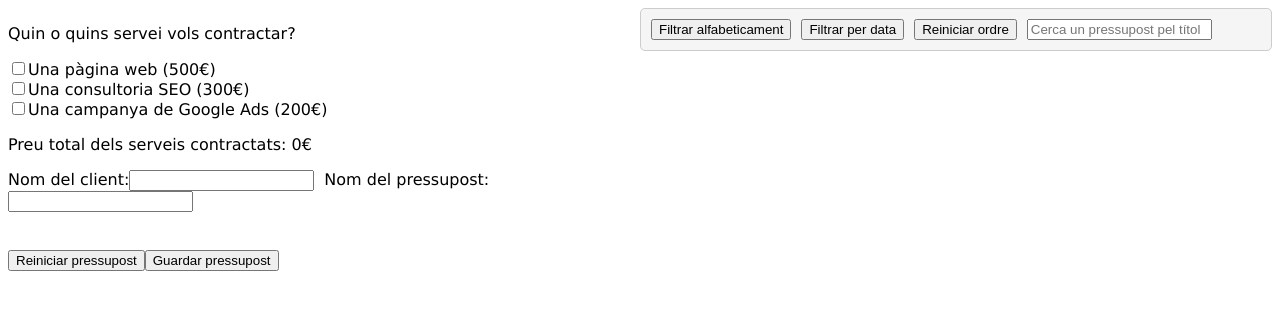
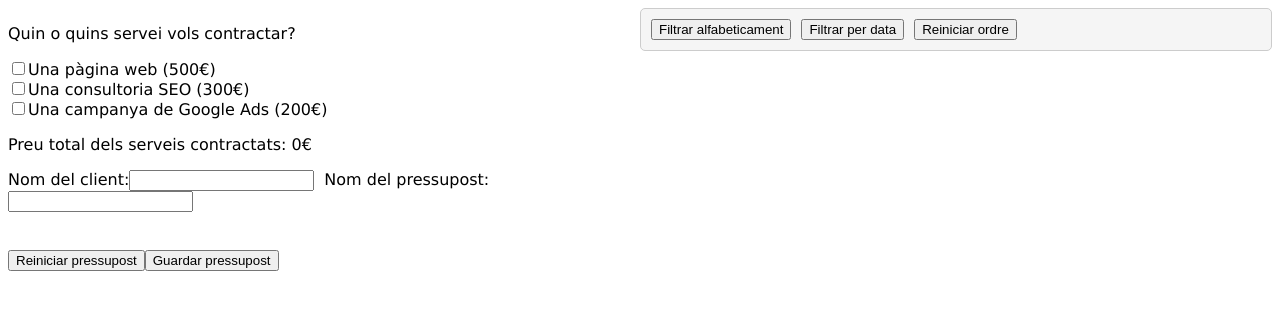
Before and after one commit to JordiAltes/Sprint7_REACT_BUDGETS, a React (Vite) app: page /Budget in a window 1280 px wide. Shown: the top 310 px of the page. Built offline with nearby package versions, Linux system fonts and the light colour scheme.

Commit message:
falten exercici 9 i 11

```diff
--- a/src/pages/Budget.jsx
+++ b/src/pages/Budget.jsx
@@ -49,7 +49,8 @@ function Budget() {
     const dataFromLocalStorage = getDataFromLocalStorage();
     return dataFromLocalStorage.budgetList || [];
   });
-  const [search, setSearch] = useState("")
+  const [search, setSearch] = useState("");
+  const [filteredBudget, setFilteredBudget] = useState([]);
 
   useEffect(() => {
     const data = {
@@ -136,8 +137,6 @@ function Budget() {
     const newBudgetList = [...budgetList];
     newBudgetList.push(userBudget);
     setBudgetList(newBudgetList);
-    console.log(newBudgetList);
-    console.log(userBudget);
     restartBudget();
   }
 
@@ -172,10 +171,6 @@ function Budget() {
         else return -1;
       });
     setBudgetList(reorder);
-  }
-  function handleChangesSearch(e) {
-    setSearch(e.target.value)
-
   }
 
   return (
@@ -253,12 +248,6 @@ function Budget() {
             <button onClick={sortByLetter}>Filtrar alfabeticament</button>
             <button onClick={sortByDate}>Filtrar per data</button>
             <button onClick={reorderBudgets}>Reiniciar ordre</button>
-            <input
-              type="text"
-              value={search}
-              onChange={handleChangesSearch}
-              placeholder="Cerca un pressupost pel títol"
-            />
           </div>
           {budgetList !== [] &&
             budgetList.map(
@@ -271,8 +260,7 @@ function Budget() {
                   totalPrice,
                   selectedKeys,
                   currentDate,
-                },
-                index
+                }, index
               ) => {
                 return (
                   <>
```
Also changed, not shown: src/storage.js (+60 -0 lines).
